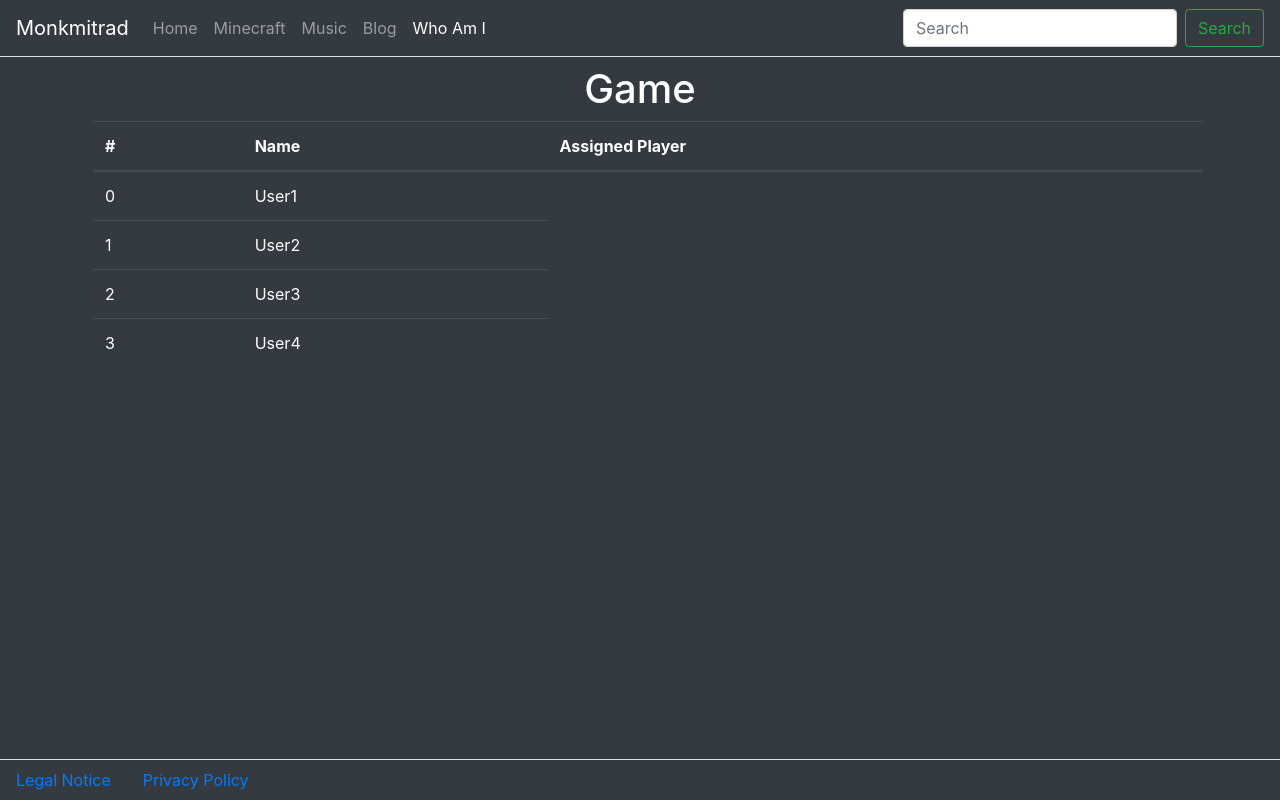
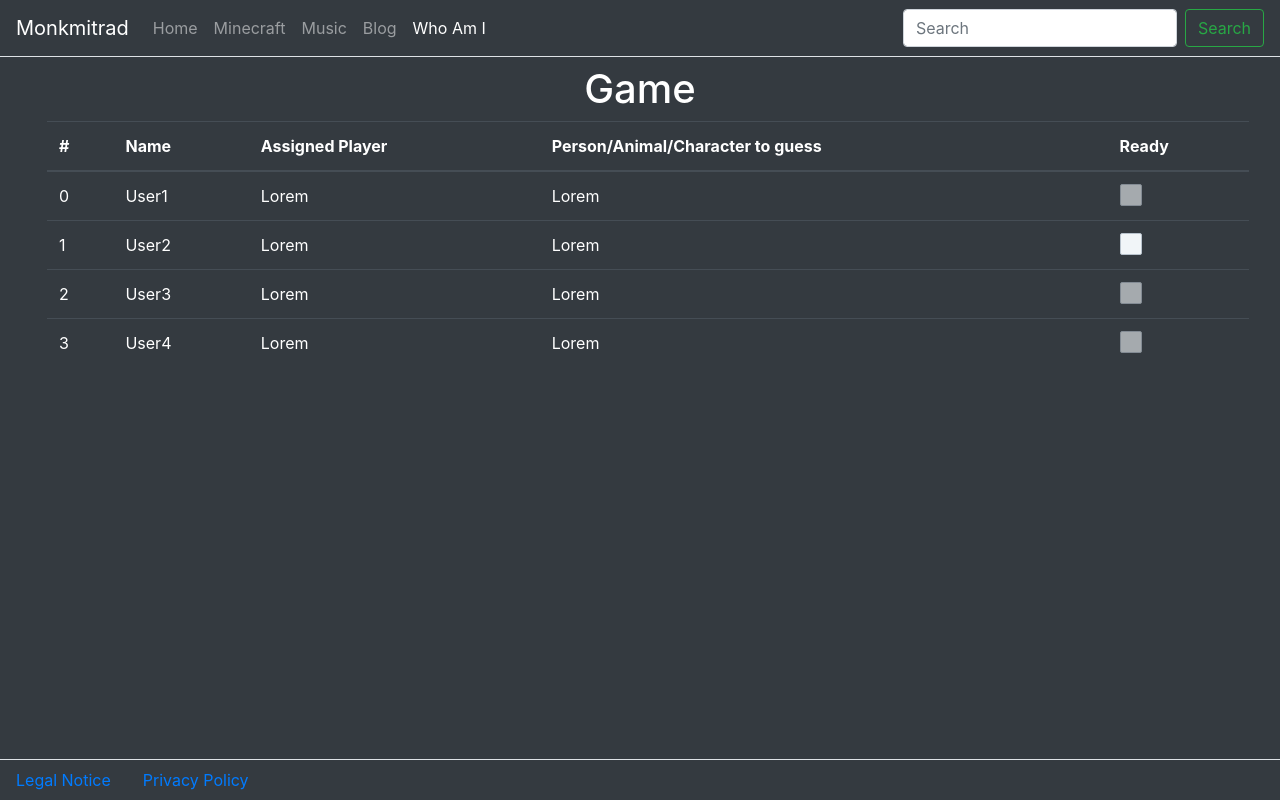
Before and after one commit to Monkmitrad/whoami-webpage, an Angular app: page /game in a window 1280 px wide. Built offline with nearby package versions, Linux system fonts and the light colour scheme.

Commit message:
added gampe logic and structure, added user model

```diff
--- a/src/app/game/game.component.css
+++ b/src/app/game/game.component.css
@@ -0,0 +1,190 @@
+.b-contain *, .b-contain *::before, .b-contain *::after {
+	box-sizing: content-box !important;
+}
+
+.b-contain input {
+	position: absolute;
+	z-index: -1;
+	opacity: 0;
+}
+
+.b-contain span {
+	line-height: 1.54;
+	font-size: 1rem;
+	font-family: inherit;
+}
+
+.b-contain {
+	display: table;
+	position: relative;
+	padding-left: 1.8rem;
+	cursor: pointer;
+	margin-bottom: .5rem;
+}
+
+.b-contain input[type="checkbox"] ~ .b-input {
+	position: absolute;
+	top: 0;
+	left: 0;
+	height: 1.25rem;
+	width: 1.25rem;
+	background: rgba(241, 245, 248, 1);
+	transition: background 250ms;
+	border: 1px solid rgba(184, 194, 204, 1);
+	border-radius: 0.125rem;
+}
+
+.b-contain input[type="radio"] ~ .b-input {
+	position: absolute;
+	top: 0;
+	left: 0;
+	height: 1.25rem;
+	width: 1.25rem;
+	background: rgba(241, 245, 248, 1);
+	transition: background 250ms;
+	border: 1px solid rgba(184, 194, 204, 1);
+	border-radius: 2.0rem;
+}
+
+.b-contain input[type="checkbox"] ~ .b-input::after {
+	content: '';
+	position: absolute;
+	display: none;
+	left: .45rem;
+	top: .18rem;
+	width: .25rem;
+	height: .6rem;
+	border: solid rgba(255, 255, 255, 1);
+	border-width: 0 2px 2px 0;
+	transition: background 250ms;
+	transform: rotate(45deg);
+}
+
+.b-contain input[type="radio"] ~ .b-input::after {
+	content: '';
+	position: absolute;
+	display: none;
+	left: .25rem;
+	top: .25rem;
+	width: .75rem;
+	height: .75rem;
+	border-radius: 2.0rem;
+	background: rgba(255, 255, 255, 1);
+	transition: background 250ms;
+}
+
+.b-contain input:disabled ~ .b-input::after {
+	border-color: rgba(135, 149, 161, 1);
+}
+
+.b-contain input:checked ~ .b-input::after {
+	display: block;
+}
+
+.b-contain:hover input ~ .b-input,
+.b-contain input:focus ~ .b-input {
+	background: rgb(231, 238, 243);
+}
+
+.b-contain input:focus ~ .b-input {
+	box-shadow: 0 0 0 2px rgba(52,144,220,0.5);
+}
+
+.b-contain input:checked ~ .b-input {
+	background: rgba(0, 130, 243, 1);
+	border-color: rgba(0, 130, 243, 1);
+}
+
+.b-contain input[type="checkbox"]:disabled ~ .b-input {
+	background: rgba(241, 245, 248, 1);
+	border-color: rgba(184, 194, 204, 1);
+	opacity: 0.6;
+	cursor: not-allowed;
+}
+
+.b-contain input[type="radio"]:disabled ~ .b-input {
+	background: rgba(241, 245, 248, 1);
+	border-color: rgba(184, 194, 204, 1);
+	opacity: 0.6;
+	cursor: not-allowed;
+}
+
+.b-contain input[type="radio"]:disabled ~ .b-input::after {
+	background: rgba(135, 149, 161, 1);
+}
+
+.b-contain input:checked:focus ~ .b-input, .b-contain:hover input:not([disabled]):checked ~ .b-input {
+	background: rgba(13, 143, 255, 1);
+	border-color: rgba(13, 143, 255, 1);
+}
+
+.b-contain .b-input::before {
+	content: '';
+	display: block;
+	position: absolute;
+	left: 0;
+	top: 0;
+	width: 3rem;
+	height: 3rem;
+	margin-left: -0.85rem;
+	margin-top: -0.85rem;
+	background: rgba(0, 130, 243, 1);
+	border-radius: 2rem;
+	opacity: .6;
+	z-index: 99999;
+	transform: scale(0);
+}
+
+@keyframes b-ripple {
+	0% {
+		transform: scale(0);
+	}
+
+	20% {
+		transform: scale(1);
+	}
+
+	100% {
+		opacity: 0;
+		transform: scale(1);
+  	}
+}
+
+@keyframes b-ripple-duplicate {
+	0% {
+		transform: scale(0);
+	}
+
+	30% {
+		transform: scale(1);
+	}
+
+	60% {
+		transform: scale(1);
+	}
+
+	100% {
+		opacity: 0;
+		transform: scale(1);
+  	}
+}
+
+.b-contain input + .b-input::before {
+	animation: b-ripple 250ms ease-out;
+}
+
+.b-contain input:checked + .b-input::before {
+	animation-name: b-ripple-duplicate;
+}
+
+.b-contain .b-input::before {
+	visibility: hidden;
+}
+
+.b-contain input:focus + .b-input::before {
+	visibility: visible;
+}
+
+.b-contain:first-child .b-input::before {
+	visibility: hidden;
+}
--- a/src/app/game/game.component.html
+++ b/src/app/game/game.component.html
@@ -1,4 +1,4 @@
-<div class="container text-white">
+<div class="container-fluid text-white">
     <h1 class="text-center m-2">Game</h1>
 
     <table class="table table-dark m-2">
@@ -6,12 +6,32 @@
             <th>#</th>
             <th>Name</th>
             <th>Assigned Player</th>
+            <th>Person/Animal/Character to guess</th>
+            <th *ngIf="!gameStarted">Ready</th>
         </thead>
         <tbody>
             <tr *ngFor="let user of users">
                 <td>{{ users.indexOf(user) }}</td>
                 <td>{{ user }}</td>
+                <td>Lorem</td>
+                <td>Lorem</td>
+                <td>
+                    <label class="b-contain">
+                        <input type="checkbox" (change)="onReady($event)" [disabled]="user != ownUser">
+                        <div class="b-input"></div>
+                    </label>
+                </td>
             </tr>
         </tbody>
     </table>
+
+    <form #submissionForm="ngForm" class="bg-dark mt-4 d-flex flex-wrap justify-content-center"  (ngSubmit)="onSubmit(submissionForm)" *ngIf="gameStarted">
+        <div class="input-group mb-4">
+            <div class="input-group-prepend">
+                <span class="input-group-text"><i class="icon-arrow-right"></i></span>
+            </div>
+            <input type="text" class="form-control" placeholder="Max Mustermann" name="submission" required ngModel>
+        </div>
+        <button type="submit" class="btn btn-primary px-4 w-50" [disabled]="!submissionForm.valid">Submit</button>
+    </form>
 </div>
--- a/src/app/game/game.component.ts
+++ b/src/app/game/game.component.ts
@@ -1,4 +1,5 @@
 import { Component, OnInit } from '@angular/core';
+import { NgForm } from '@angular/forms';
 
 @Component({
   selector: 'app-game',
@@ -14,9 +15,25 @@ export class GameComponent implements OnInit {
     'User4'
   ];
 
+  gameStarted: boolean = false;
+  ownUser: string = "User2";
+
   constructor() { }
 
   ngOnInit(): void {
   }
 
+  onSubmit(submissionForm: NgForm) {
+    if (submissionForm.valid) {
+      const entry: string = submissionForm.value.submission;
+      console.log(entry);
+
+      // TODO: API Request to Server to submit entry
+    }
+  }
+
+  onReady(event: any) {
+    console.log(event.target.checked);
+  }
+
 }
--- /dev/null
+++ b/src/app/shared/models/user.model.ts
@@ -0,0 +1,2 @@
+export class User {
+}
```
Also changed, not shown: 1 other file (tests, documents, lock files or other folders).
